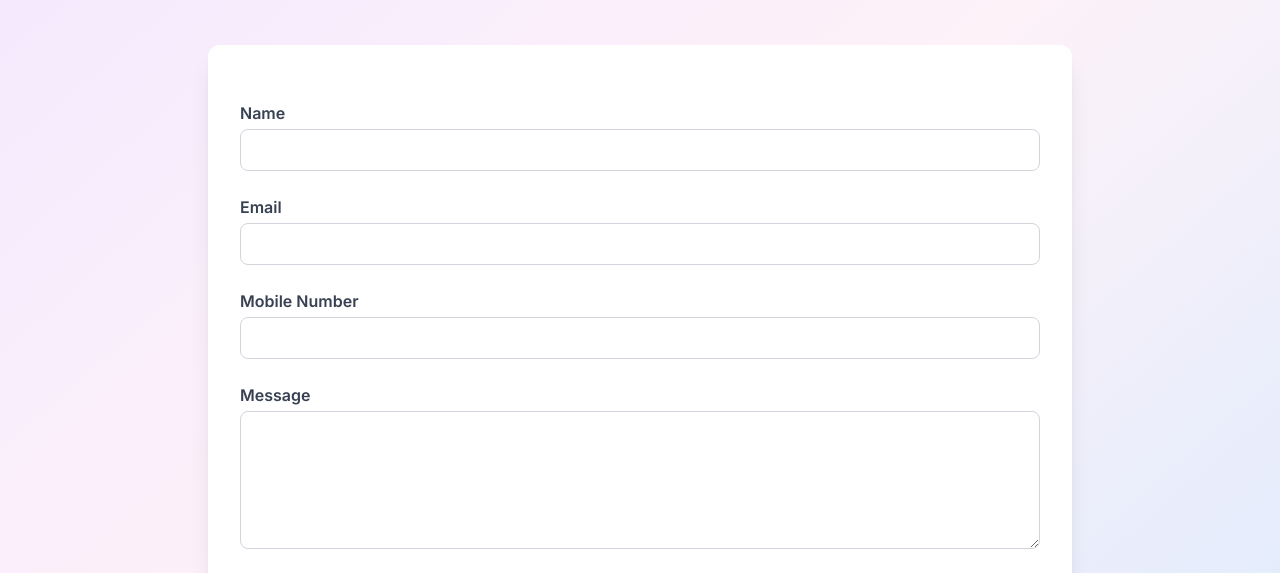
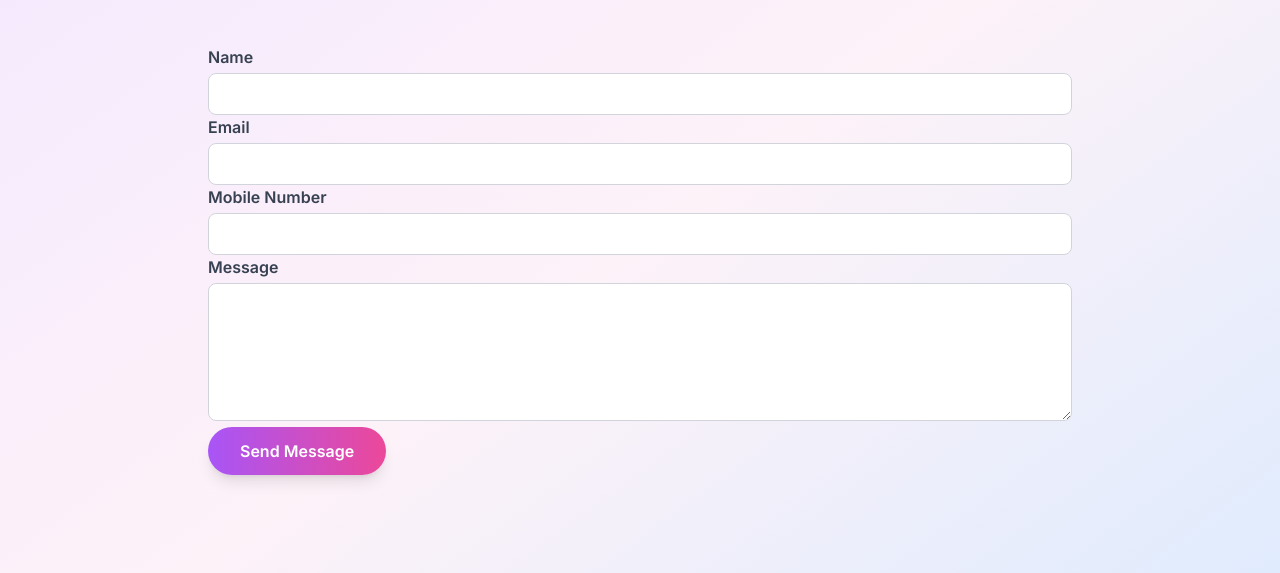
Before and after one commit to Project-Verse/project-verse, a website: page contact.html in a window 1280 px wide. Shown: the part 227-800 px from the top of the page. Drawn offline with nearby package versions, Linux system fonts and the light colour scheme.

Commit message:
Add files via upload

```diff
--- a/contact.html
+++ b/contact.html
@@ -58,7 +58,7 @@
     </section>
 
     <!-- Contact Form -->
-    <form id="contactForm" action="https://formsubmit.co/mindfulgrowthwave@gmail.com" method="POST" class="bg-white p-8 rounded-xl shadow-xl space-y-6 zoom-in">
+    <form id="contactForm" action="https://formsubmit.co/mindfulgrowthwave@gmail.com" method="POST" class="...">
       <input type="hidden" name="_captcha" value="false">
       <input type="hidden" name="_template" value="table">
       <input type="hidden" name="_autoresponse" value="Thanks for contacting Project Versse! We'll get back to you soon.">
```
